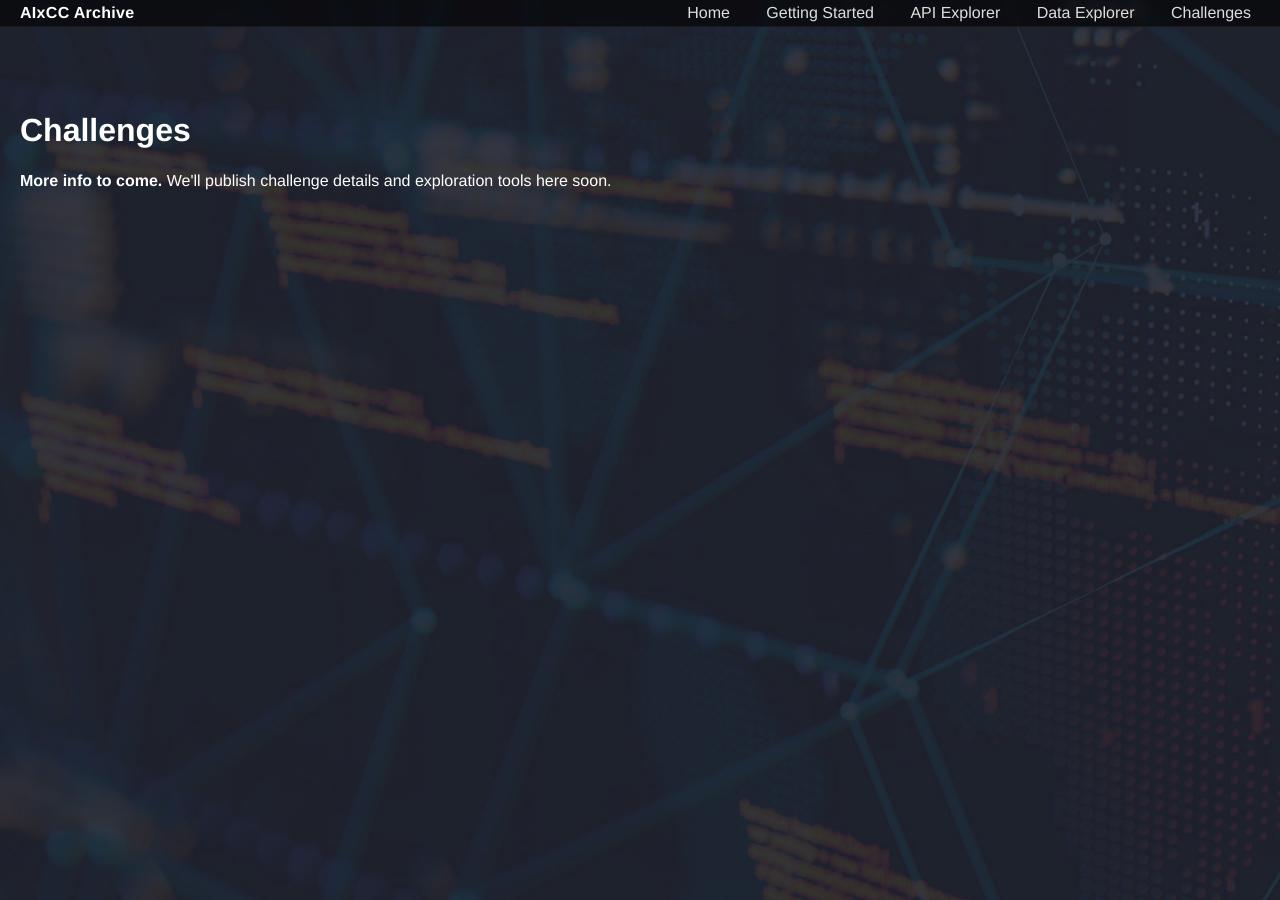
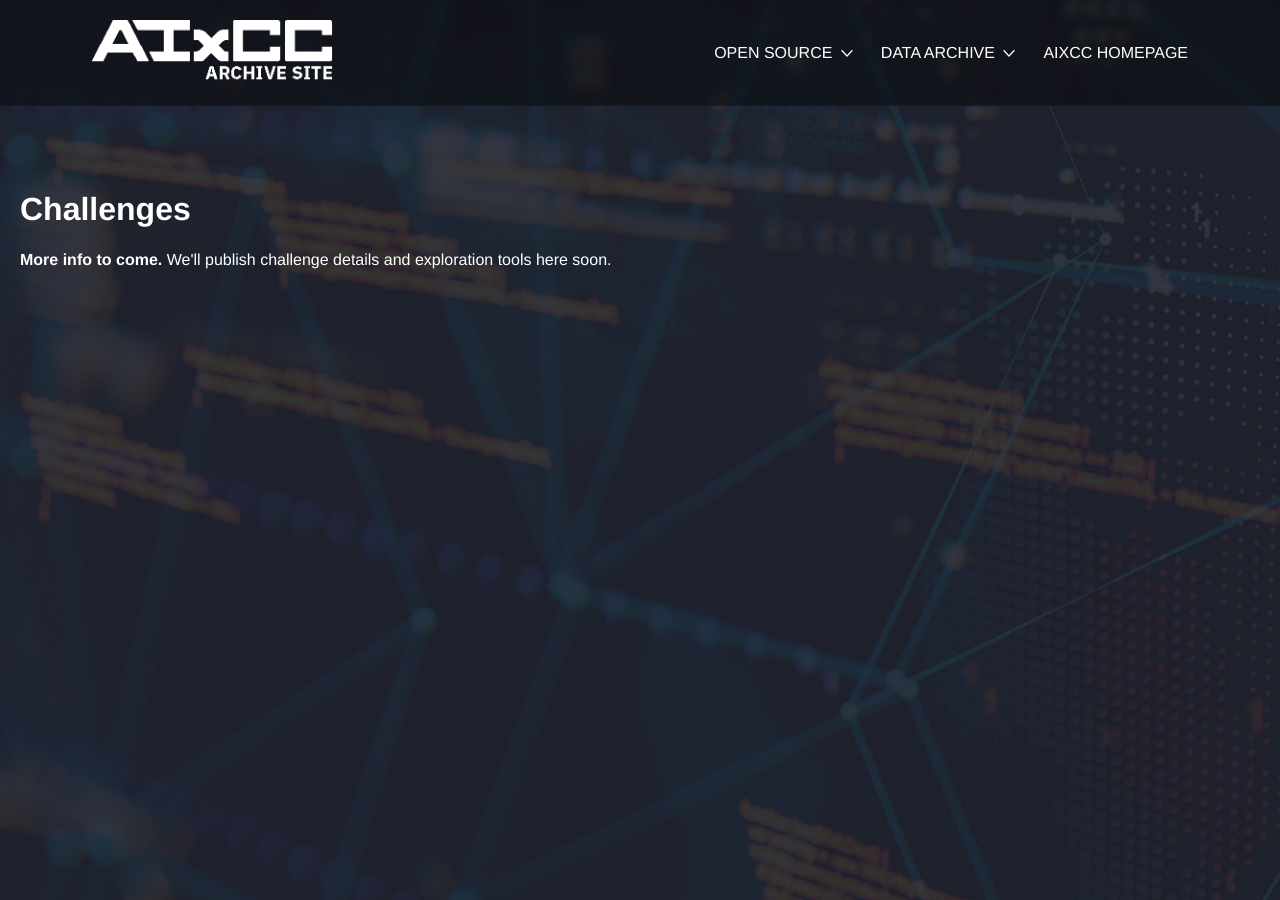
Before and after one commit to AIxCyberChallenge/archive, a Jekyll site: the page built from challenges/index.md, in a window 1280 px wide. Built offline with Jekyll 4.4.1, drawn with Linux system fonts in a browser that asks for light colours; some web fonts are replaced.

Commit message:
Revert "Revert "Update header links and style"" (#24)
* Revert "Revert "Update header links and style" (#23)"

This reverts commit 8cf2af4afc5c068c378e2bf78d049fba62053629.

* Add preview screenshot for PR #24

* Fixed dead link for API explorer

* Add preview screenshot for PR #24

---------

Co-authored-by: GitHub Action <action@github.com>

```diff
--- a/_layouts/default.html
+++ b/_layouts/default.html
@@ -28,18 +28,50 @@
 <body>
     <header>
         <div class="container navbar" role="navigation">
-                <a class="brand" href="/">AIxCC Archive</a>
-                <div class="spacer"></div>
+          <a class="brand" href="/"><img src="/assets/img/new-logo.png" /></a>
             <button class="menu-toggle" aria-label="Toggle menu" aria-controls="main-menu" aria-expanded="false">
                 <span class="menu-icon" aria-hidden="true"></span>
                 Menu
             </button>
             <nav id="main-menu" class="menu" aria-label="Main Navigation">
-                      <a href="/">Home</a>
-                      <a href="/api/quickstart/">Getting Started</a>
+              <ul class="hfe-nav-menu">
+                <li class="menu-item-has-children menu-item">
+                  <a class="hfe-menu-item" href="#">Open source  <img src="/assets/img/arrow-down.svg"/></a>
+                  <ul class="sub-menu">
+
+                    <li>
+                      <a href="/">AIxCC Repos</a>
+                    </li>
+                    <li>
+                      <a href="/api/quickstart/">Getting started</a>
+                    </li>
+                  </ul>
+                </li>
+              </ul>
+              <ul class="hfe-nav-menu">
+                <li class="menu-item-has-children menu-item">
+                  <a class="hfe-menu-item" href="#">Data Archive <img src="/assets/img/arrow-down.svg"/></a>
+                  <ul class="sub-menu">
+                    <li>
+                      <a href="/data/">Data Explorer</a>
+                    </li>
+                    <li>
                       <a href="/api/">API Explorer</a>
-                      <a href="/data/">Data Explorer</a>
+                    </li>
+                    <li>
+                      <a href="/repoviz">Repo Visualizer</a>
+                    </li>
+                    <li>
                       <a href="/challenges/">Challenges</a>
+                    </li>
+                  </ul>
+                </li>
+              </ul>
+              <ul class="hfe-nav-menu">
+                <li class="menu-item">
+                  <a href="https://aicyberchallenge.com" style="text-transform: uppercase">AIxCC Homepage</a>
+                </li>
+              </ul>
             </nav>
         </div>
     </header>
--- a/assets/css/style-aixcc.css
+++ b/assets/css/style-aixcc.css
@@ -62,22 +62,22 @@ h2 {
 
 /* --- Header/Nav --- */
 header {
-  background: rgba(0,0,0,0.6);
+  background: rgba(0,0,0,0.4);
   backdrop-filter: blur(4px);
   border-bottom: 1px solid #1a1a1a;
 }
-.navbar {
+.container.navbar {
   display: flex;
   align-items: center;
+  justify-content: space-between;
   gap: 16px;
-  padding: 14px 20px;
+  padding: 0 80px;
 }
 .navbar .brand {
   font-weight: 600;
   letter-spacing: .3px;
   text-decoration: none;
 }
-.navbar .spacer { flex: 1; }
 .menu-toggle {
   display: none;
   background: transparent;
@@ -86,20 +86,6 @@ header {
   border-radius: 8px;
   padding: 6px 10px;
   cursor: pointer;
-}
-.menu-toggle:hover { color: #fff; border-color: #444; background: #111; }
-.navbar .menu a {
-  color: #ddd;
-  text-decoration: none;
-  margin-left: 14px;
-  padding: 6px 8px;
-  border-radius: 6px;
-  border: 1px solid transparent;
-}
-.navbar .menu a:hover {
-  color: #fff;
-  border-color: #333;
-  background: #111;
 }
 
 
@@ -280,6 +266,9 @@ footer p {
     width: 100%;
   }
 }
+.navbar .menu {
+  display: flex;
+}
 
 /* Mobile nav */
 @media (max-width: 800px) {
@@ -296,8 +285,8 @@ footer p {
     border-radius: 10px;
     padding: 8px;
     display: none;
-    flex-direction: column;
-    min-width: 180px;
+    flex-direction: row;
+    min-width: 300px;
     z-index: 1000;
   }
   .navbar .menu.open { display: flex; }
@@ -319,3 +308,125 @@ a.card:hover h2,
 a.card:focus h2 {
   text-decoration: underline;
 }
+
+.brand {
+  display: flex;
+  align-items: center;
+  justify-content: center;
+}
+.brand img {
+  width: 241px;
+  height: 65px;
+  margin: 20px 12px;
+}
+
+.hfe-nav-menu {
+    -js-display: flex;
+    margin-left: auto;
+    -webkit-box-pack: end;
+    -ms-flex-pack: end;
+    -webkit-justify-content: flex-end;
+    -moz-box-pack: end;
+    justify-content: flex-end;
+    -webkit-flex-wrap: wrap;
+    -ms-flex-wrap: wrap;
+    flex-wrap: wrap;
+    display: -webkit-box;
+    display: -webkit-flex;
+    display: -moz-box;
+    display: -ms-flexbox;
+    display: flex
+;
+}
+ul.hfe-nav-menu, .hfe-nav-menu li, .hfe-nav-menu ul {
+    list-style: none !important;
+    margin: 0;
+    padding: 0;
+}
+
+.hfe-nav-menu .sub-menu {
+    -webkit-box-shadow: 0 4px 10px -2px rgba(0, 0, 0, 0.1);
+    box-shadow: 0 4px 10px -2px rgba(0, 0, 0, 0.1);
+}
+.hfe-nav-menu .sub-menu {
+    position: absolute;
+    top: 100%;
+    left: 0;
+    z-index: 9999;
+    visibility: hidden;
+    opacity: 0;
+    position: absolute;
+}
+.hfe-nav-menu .sub-menu {
+    position: absolute;
+    top: 100%;
+    left: 0;
+    z-index: 16;
+    visibility: hidden;
+    opacity: 0;
+    text-align: left;
+    -webkit-transition: all 300ms
+ease-in;
+    transition: all 300ms
+ease-in;
+}
+.hfe-nav-menu .sub-menu {
+    min-width: 220px;
+    margin: 0;
+    z-index: 9999;
+    border-style: solid;
+    border-color: #000000;
+    background: white;
+}
+.hfe-nav-menu .sub-menu li {
+  border-bottom-color: rgb(0, 0, 0);
+  border-bottom-style: solid;
+  border-bottom-width: 0.8px;
+}
+
+.hfe-nav-menu a {
+  padding: 12px 12px;
+  text-decoration: none;
+}
+
+.hfe-nav-menu .sub-menu a {
+  display: block;
+  font-size:16px;
+  font-weight:500;
+  padding: 12px;
+  text-decoration: none;
+  color: black;
+  padding-top: 15px;
+  padding-bottom: 15px;
+  padding-left: calc(15px + 20px);
+  padding-right: 15px;
+}
+.hfe-nav-menu .sub-menu a:hover {
+  background-color: #6174A3;
+  color: #FFFFFF;
+}
+
+.hfe-nav-menu .menu-item-has-children:hover > .sub-menu, .hfe-nav-menu .menu-item-has-children.focus > .sub-menu {
+    visibility: visible;
+    opacity: 1;
+    -webkit-transition: all 300ms
+ease-out;
+    transition: all 300ms
+ease-out;
+}
+
+.menu-item {
+  position: relative;
+}
+.hfe-menu-item {
+  text-transform: uppercase;
+  font-size:16px;
+  font-weight:500;
+}
+.hfe-nav-menu:hover .hfe-menu-item {
+  color: #8897BD;
+}
+.hfe-menu-item img {
+  width: 12px;
+  margin: 0 4px;
+}
```
Also changed, not shown: .github/previews/preview-22-1759959888.png (added), .github/previews/preview-22-1759959981.png (added), .github/previews/preview-22-1760056292.png (added), .github/previews/preview-23-1761665833.png (deleted), .github/previews/preview-24-1761666208.png (added), .github/previews/preview-24-1761666416.png (added), assets/img/arrow-down.svg (added), assets/img/new-logo.png (added). Lines whose indentation alone changed are shown as unchanged.
